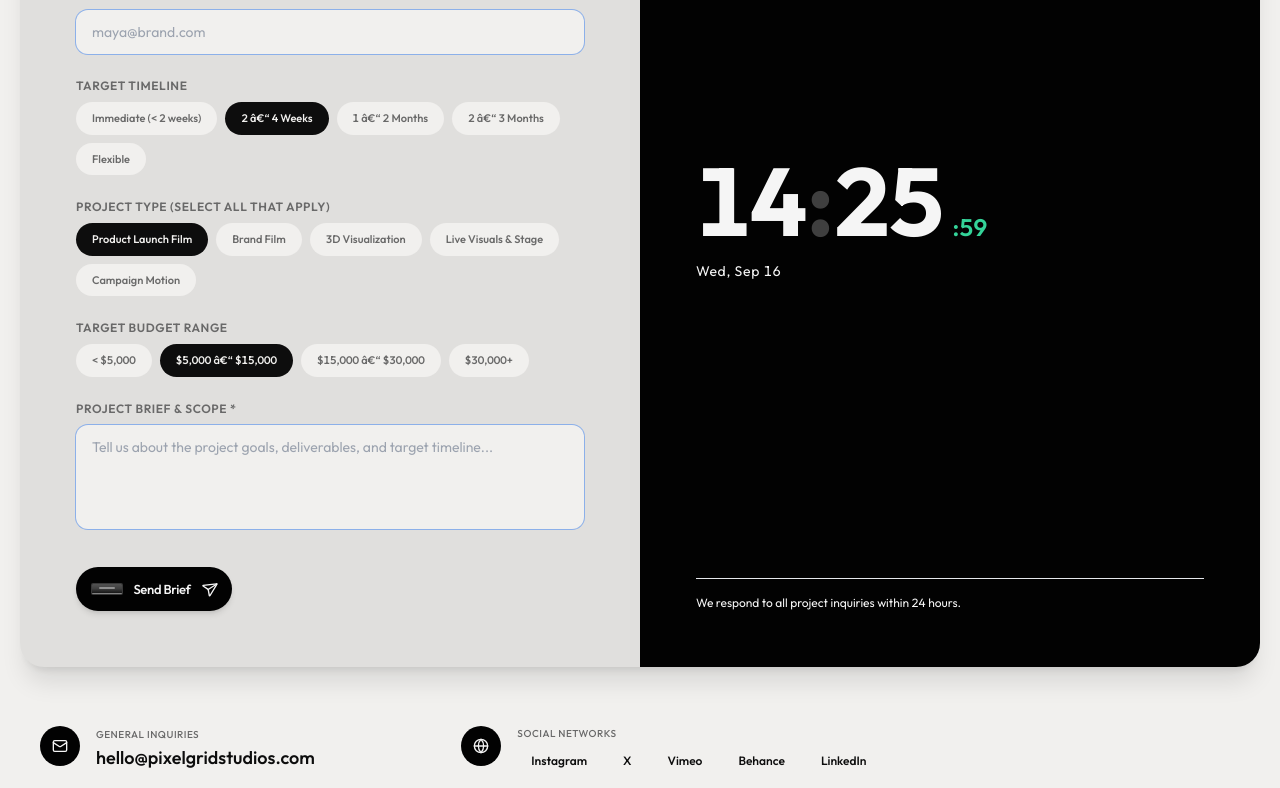
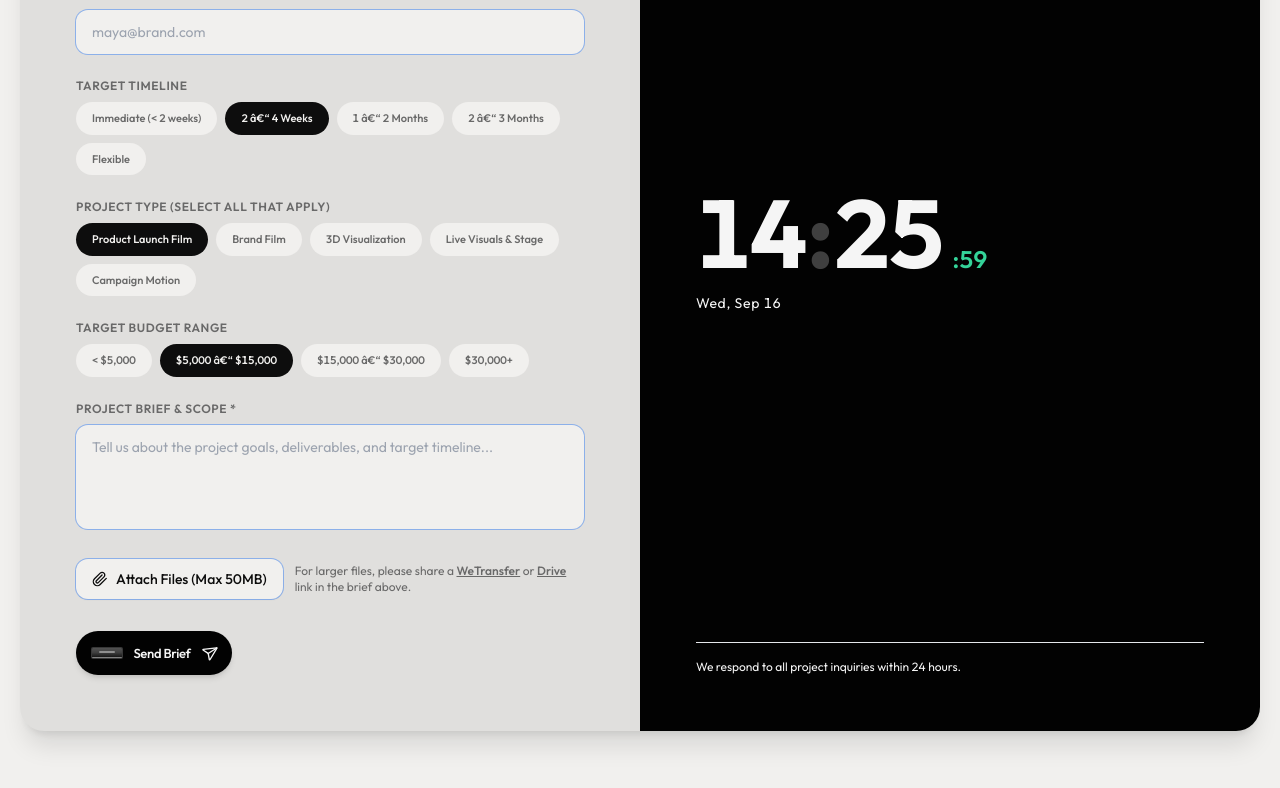
Before and after one commit to pixelgridstudios/PGS-Website-v1, a React (Vite) app: page /contact in a window 1280 px wide. Shown: the part 518-1306 px from the top of the page. Built offline with nearby package versions, Linux system fonts and the light colour scheme.

Commit message:
Add file attachment UI with size limitations and external link guidance to Contact form

```diff
--- a/src/pages/Contact.tsx
+++ b/src/pages/Contact.tsx
@@ -1,6 +1,6 @@
 import React, { useState, useEffect, useRef } from "react";
 import { Link } from "react-router-dom";
-import { Mail, Globe, ChevronDown, CheckCircle2, ArrowRight } from "lucide-react";
+import { Mail, Globe, ChevronDown, CheckCircle2, ArrowRight, Paperclip } from "lucide-react";
 import InButtonMailSlot from "@/components/InButtonMailSlot";
 
 const socials = [
@@ -46,6 +46,7 @@ export const Contact: React.FC = () => {
   const [lastName, setLastName] = useState("");
   const [email, setEmail] = useState("");
   const [brief, setBrief] = useState("");
+  const [attachedFile, setAttachedFile] = useState<File | null>(null);
 
   const formRef = useRef<HTMLFormElement>(null);
 
@@ -309,6 +310,39 @@ export const Contact: React.FC = () => {
                     />
                   </div>
 
+                  <div>
+                    <div className="flex flex-col sm:flex-row sm:items-center gap-3">
+                      <div className="relative inline-flex">
+                        <input
+                          type="file"
+                          id="file-upload"
+                          className="absolute inset-0 w-full h-full opacity-0 cursor-pointer z-10"
+                          onChange={(e) => {
+                            if (e.target.files && e.target.files[0]) {
+                              setAttachedFile(e.target.files[0]);
+                            }
+                          }}
+                        />
+                        <label
+                          htmlFor="file-upload"
+                          className={`inline-flex items-center justify-center gap-2 rounded-xl px-4 py-2.5 text-xs sm:text-sm font-medium shadow-sm transition-all cursor-pointer select-none border-0 ${
+                            attachedFile
+                              ? "bg-brand-foreground text-brand-bg ring-1 ring-brand-foreground"
+                              : "bg-brand-bg text-brand-foreground ring-1 ring-brand-foreground/10 hover:ring-brand-foreground/30"
+                          }`}
+                        >
+                          <Paperclip className="size-4" />
+                          <span className="truncate max-w-[150px] sm:max-w-[200px]">
+                            {attachedFile ? attachedFile.name : "Attach Files (Max 50MB)"}
+                          </span>
+                        </label>
+                      </div>
+                      <span className="text-xs text-brand-subtle">
+                        For larger files, please share a <a href="https://wetransfer.com/" target="_blank" rel="noreferrer" className="underline hover:text-brand-foreground transition-colors">WeTransfer</a> or <a href="https://drive.google.com/" target="_blank" rel="noreferrer" className="underline hover:text-brand-foreground transition-colors">Drive</a> link in the brief above.
+                      </span>
+                    </div>
+                  </div>
+
                   {/* Primary Tactile In-Button Mail Slot Dispatch Button */}
                   <div className="pt-2">
                     <InButtonMailSlot
```
